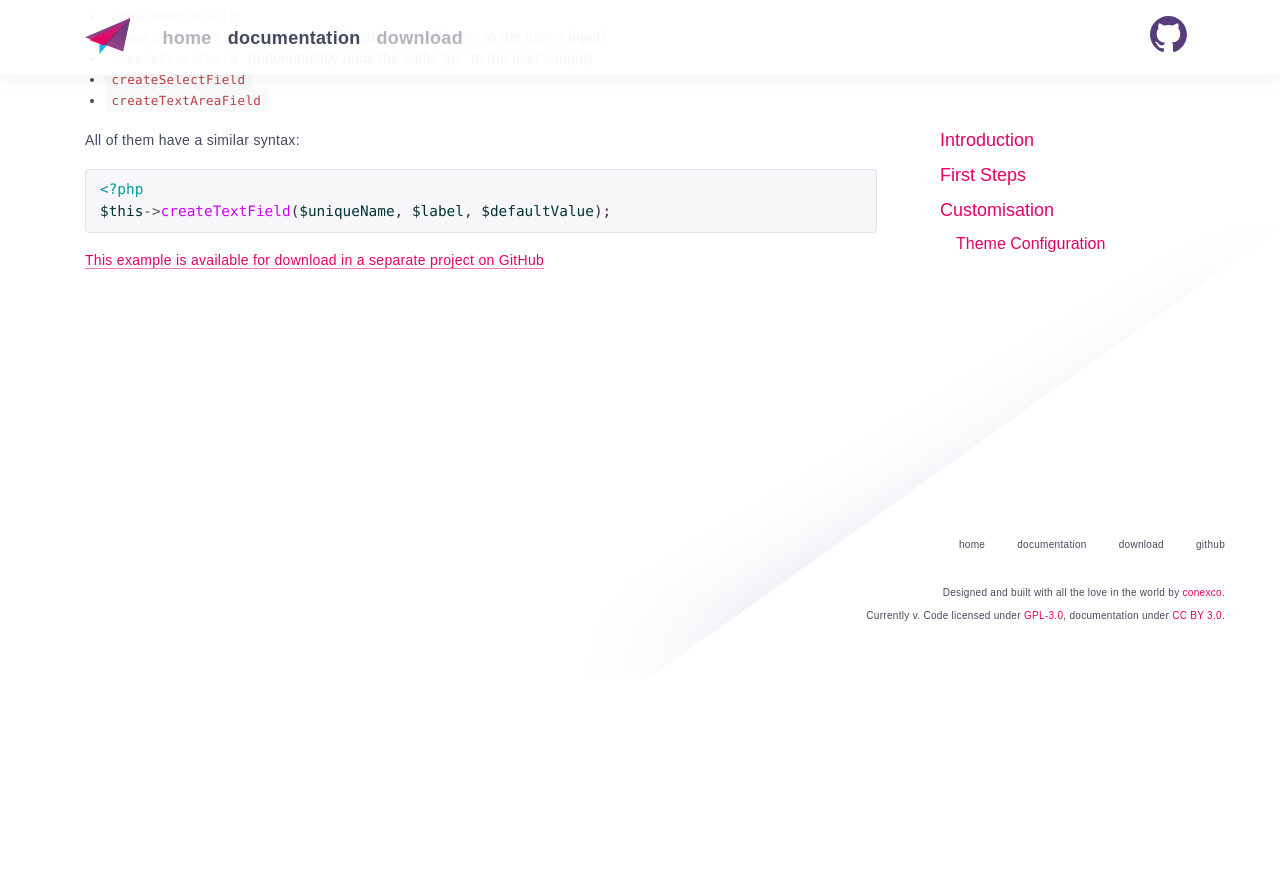
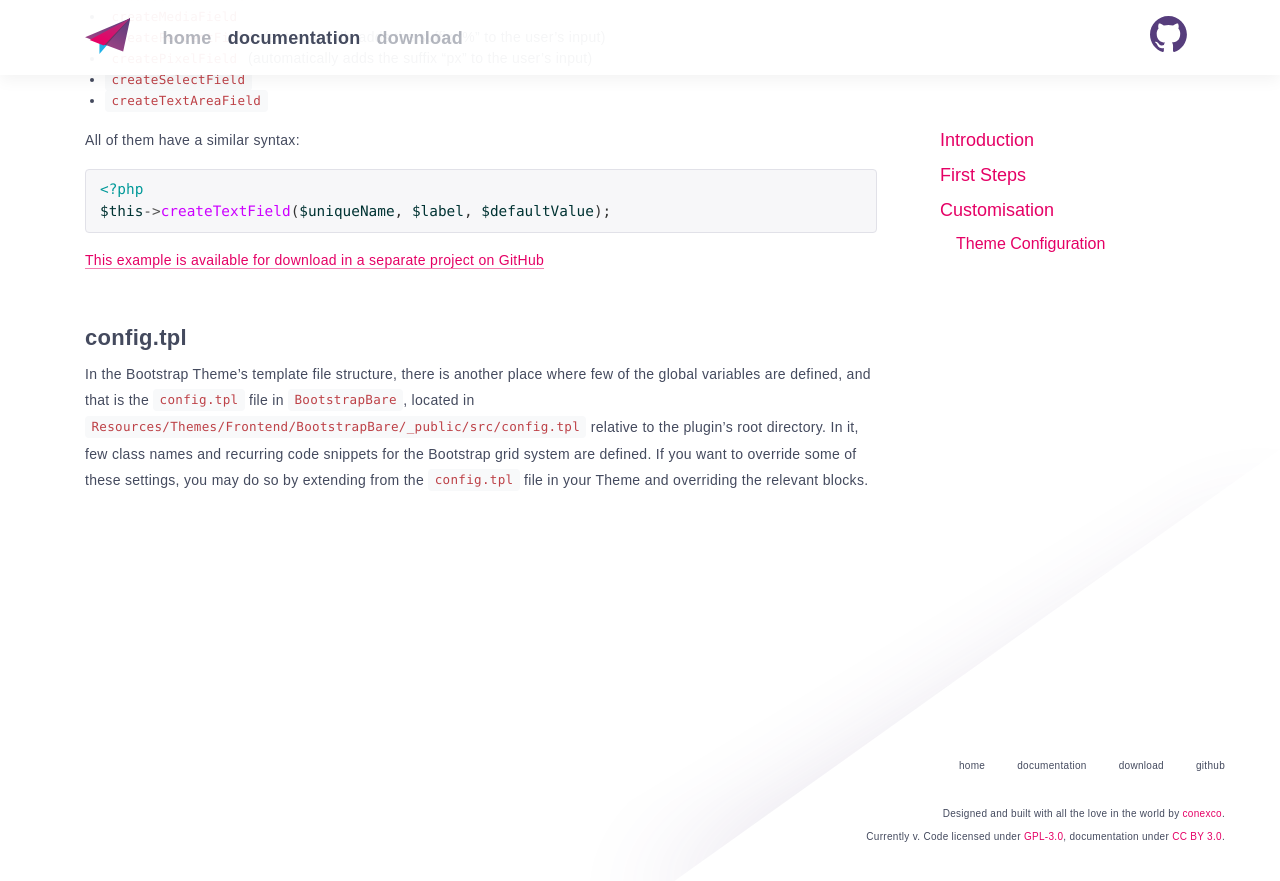
Before and after one commit to conexco/shopware-bootstrap-theme, a Jekyll site: the page built from docs/customisation.md, in a window 1280 px wide and 900 px high, scrolled down 6869 px. Shown: the top 881 px of the window. Built offline with Jekyll 4.4.1, drawn with Linux system fonts in a browser that asks for light colours; nearby versions of some CDN libraries; some web fonts are replaced; before the commit the page ends 7548 px from its top, so only the background shows below that.

Commit message:
Added short section about config.tpl

````diff
--- a/docs/customisation.md
+++ b/docs/customisation.md
@@ -302,3 +302,10 @@ $this->createTextField($uniqueName, $label, $defaultValue);
 ```
 
 [This example is available for download in a separate project on GitHub](https://github.com/conexco/shopware-bootstrap-custom-configuration-theme){:target="_blank"}
+
+### config.tpl
+
+In the Bootstrap Theme's template file structure, there is another place where few of the global variables are defined,
+and that is the `config.tpl` file in `BootstrapBare`, located in `Resources/Themes/Frontend/BootstrapBare/_public/src/config.tpl`
+relative to the plugin's root directory. In it, few class names and recurring code snippets for the Bootstrap grid system are defined.
+If you want to override some of these settings, you may do so by extending from the `config.tpl` file in your Theme and overriding the relevant blocks.
````
